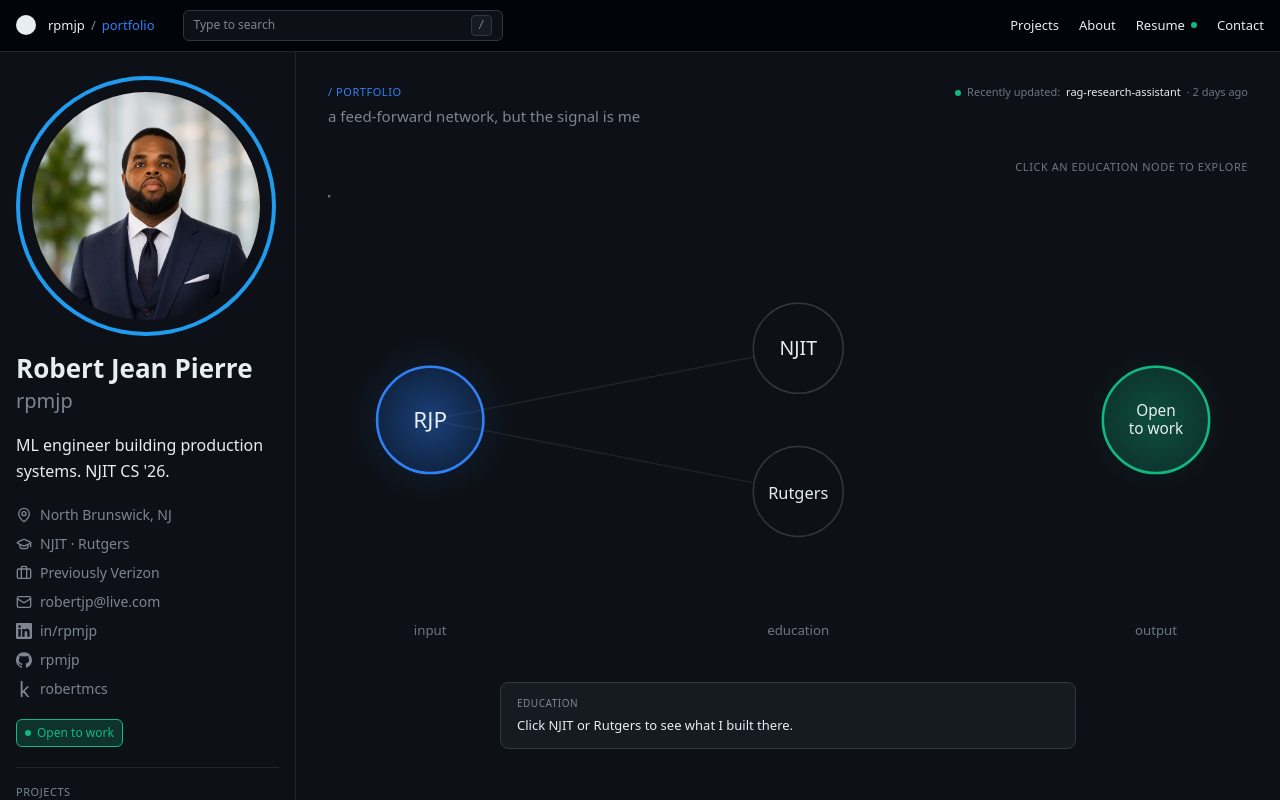
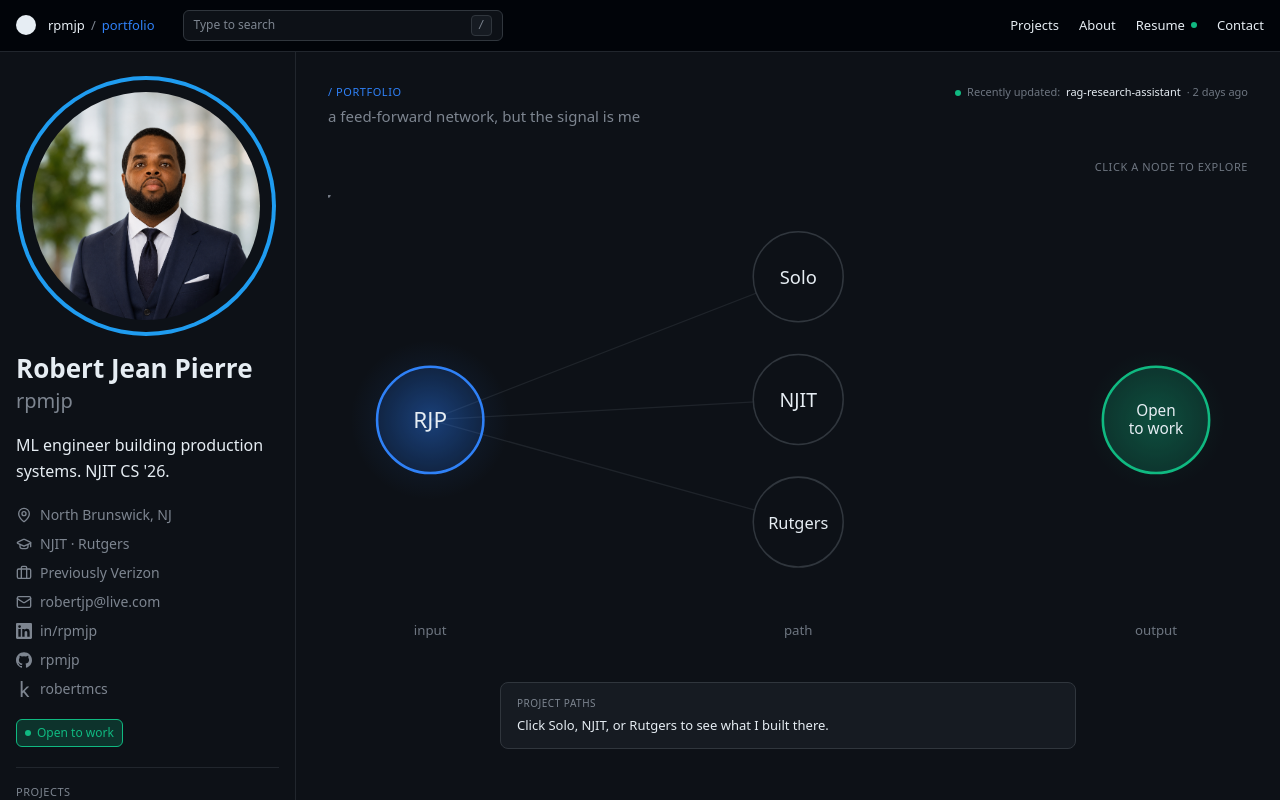
Before and after one commit to rpmjp/portfolio, a Next.js app: page / in a window 1280 px wide. Shown: the top 800 px of the page. Built offline with nearby package versions, Linux system fonts and the light colour scheme.

Commit message:
Add Robi project path and case study

```diff
--- a/app/components/NeuralHero.tsx
+++ b/app/components/NeuralHero.tsx
@@ -4,7 +4,7 @@ import { useState } from "react";
 import { useRouter } from "next/navigation";
 
 type Stage = 0 | 1 | 2;
-type Education = "njit" | "rutgers";
+type ProjectGroup = "solo" | "njit" | "rutgers";
 
 type Project = {
   id: string;
@@ -15,7 +15,10 @@ type Project = {
   updatedAgo: string;
 };
 
-const projectsBySchool: Record<Education, Project[]> = {
+const projectsByGroup: Record<ProjectGroup, Project[]> = {
+  solo: [
+    { id: "robi", label: "Robi", tipLabel: "production RAG", tipBody: "Retrieval-augmented assistant with hybrid search, guardrails, evals, monitoring, and a live About-page widget.", href: "/projects/robi", updatedAgo: "today" },
+  ],
   njit: [
     { id: "sentinel", label: "Sentinel", tipLabel: "flagship project", tipBody: "Fraud detection platform with calibrated LightGBM scoring, SHAP explanations, FastAPI, Postgres, and a live React analyst workspace.", href: "/projects/sentinel", updatedAgo: "recently" },
     { id: "swin", label: "Swin", tipLabel: "research", tipBody: "Swin Transformer study. 300+ models trained on RTX 4090, with ablations.", href: "/projects/swin-transformer-study", updatedAgo: "3 weeks ago" },
@@ -27,16 +30,18 @@ const projectsBySchool: Record<Education, Project[]> = {
   ],
 };
 
-const schoolInfo: Record<Education, { label: string; tipLabel: string; tipBody: string }> = {
+const groupInfo: Record<ProjectGroup, { label: string; tipLabel: string; tipBody: string }> = {
+  solo: { label: "Solo", tipLabel: "independent work", tipBody: "Self-directed production projects built outside coursework, starting with Robi." },
   njit: { label: "NJIT", tipLabel: "graduate studies", tipBody: "M.S. Computer Science. 3.9 GPA. Expected May 2026. Focus on deep learning and applied ML." },
   rutgers: { label: "Rutgers", tipLabel: "undergraduate", tipBody: "B.S. from Rutgers. Foundation in CS and software engineering." },
 };
 
 const POS = {
   rjpStage1: { x: 100, y: 220 },
-  schoolStage1Njit: { x: 460, y: 150 },
-  schoolStage1Rutgers: { x: 460, y: 290 },
-  schoolAnchorStage2: { x: 200, y: 220 },
+  groupStage1Solo: { x: 460, y: 80 },
+  groupStage1Njit: { x: 460, y: 200 },
+  groupStage1Rutgers: { x: 460, y: 320 },
+  groupAnchorStage2: { x: 200, y: 220 },
   projectX: 580,
   outputX: 810,
   outputY: 220,
@@ -50,7 +55,7 @@ const R = {
 
 export default function NeuralHero() {
   const [stage, setStage] = useState<Stage>(0);
-  const [selectedSchool, setSelectedSchool] = useState<Education | null>(null);
+  const [selectedGroup, setSelectedGroup] = useState<ProjectGroup | null>(null);
   const [hoveredId, setHoveredId] = useState<string | null>(null);
   const router = useRouter();
 
@@ -58,8 +63,8 @@ export default function NeuralHero() {
     if (stage === 0) setStage(1);
   }
 
-  function handleSchoolClick(school: Education) {
-    setSelectedSchool(school);
+  function handleGroupClick(group: ProjectGroup) {
+    setSelectedGroup(group);
     setStage(2);
     setHoveredId(null);
   }
@@ -71,7 +76,7 @@ export default function NeuralHero() {
   function handleBack() {
     if (stage === 2) {
       setStage(1);
-      setSelectedSchool(null);
+      setSelectedGroup(null);
       setHoveredId(null);
     } else if (stage === 1) {
       setStage(0);
@@ -87,12 +92,12 @@ export default function NeuralHero() {
     a.click();
   }
 
-  const currentProjects = selectedSchool ? projectsBySchool[selectedSchool] : [];
+  const currentProjects = selectedGroup ? projectsByGroup[selectedGroup] : [];
 
   const caption = (() => {
-    if (stage === 0) return "click an education node to explore";
-    if (stage === 1) return "click an education node to continue";
-    if (stage === 2) return `projects at ${schoolInfo[selectedSchool!].label}`;
+    if (stage === 0) return "click a node to explore";
+    if (stage === 1) return "click a node to continue";
+    if (stage === 2) return `projects from ${groupInfo[selectedGroup!].label}`;
     return "";
   })();
 
@@ -101,32 +106,32 @@ export default function NeuralHero() {
       const p = currentProjects.find((x) => x.id === hoveredId);
       if (p) return { tipLabel: p.tipLabel, tipBody: p.tipBody };
     }
-    if ((stage === 0 || stage === 1) && hoveredId && (hoveredId === "njit" || hoveredId === "rutgers")) {
-      return { tipLabel: schoolInfo[hoveredId].tipLabel, tipBody: schoolInfo[hoveredId].tipBody };
+    if ((stage === 0 || stage === 1) && hoveredId && (hoveredId === "solo" || hoveredId === "njit" || hoveredId === "rutgers")) {
+      return { tipLabel: groupInfo[hoveredId].tipLabel, tipBody: groupInfo[hoveredId].tipBody };
     }
-    if (stage === 2 && selectedSchool) {
-      return { tipLabel: `at ${schoolInfo[selectedSchool].label.toLowerCase()}`, tipBody: "Hover a project for details. Click to open the case study." };
+    if (stage === 2 && selectedGroup) {
+      return { tipLabel: `from ${groupInfo[selectedGroup].label.toLowerCase()}`, tipBody: "Hover a project for details. Click to open the case study." };
     }
     if (stage === 0 || stage === 1) {
-      return { tipLabel: "education", tipBody: "Click NJIT or Rutgers to see what I built there." };
+      return { tipLabel: "project paths", tipBody: "Click Solo, NJIT, or Rutgers to see what I built there." };
     }
-    return { tipLabel: "start", tipBody: "Click an education node to drill in." };
+    return { tipLabel: "start", tipBody: "Click a node to drill in." };
   })();
 
-  const njitPos = stage === 2 && selectedSchool === "njit" ? POS.schoolAnchorStage2 : POS.schoolStage1Njit;
-  const rutgersPos = stage === 2 && selectedSchool === "rutgers" ? POS.schoolAnchorStage2 : POS.schoolStage1Rutgers;
+  const soloPos = stage === 2 && selectedGroup === "solo" ? POS.groupAnchorStage2 : POS.groupStage1Solo;
+  const njitPos = stage === 2 && selectedGroup === "njit" ? POS.groupAnchorStage2 : POS.groupStage1Njit;
+  const rutgersPos = stage === 2 && selectedGroup === "rutgers" ? POS.groupAnchorStage2 : POS.groupStage1Rutgers;
 
-  // Education nodes now visible at stage 0 too
-  const njitOpacity = stage === 2 && selectedSchool !== "njit" ? 0 : 1;
-  const rutgersOpacity = stage === 2 && selectedSchool !== "rutgers" ? 0 : 1;
+  const soloOpacity = stage === 2 && selectedGroup !== "solo" ? 0 : 1;
+  const njitOpacity = stage === 2 && selectedGroup !== "njit" ? 0 : 1;
+  const rutgersOpacity = stage === 2 && selectedGroup !== "rutgers" ? 0 : 1;
 
   const rjpOpacity = stage === 2 ? 0 : 1;
   const rjpPointerEvents = stage === 2 ? "none" : "auto";
 
-  // Lines from RJP to schools visible at stage 0 and stage 1
-  const eduLinesVisible = stage === 0 || stage === 1;
+  const groupLinesVisible = stage === 0 || stage === 1;
 
-  const schoolAnchorPos = selectedSchool ? POS.schoolAnchorStage2 : POS.schoolStage1Njit;
+  const groupAnchorPos = selectedGroup ? POS.groupAnchorStage2 : POS.groupStage1Njit;
 
   return (
     <div className="w-full mx-auto" style={{ maxWidth: "min(100%, 1020px)" }}>
@@ -174,14 +179,36 @@ export default function NeuralHero() {
             </radialGradient>
           </defs>
 
-          {/* RJP -> NJIT and RJP -> Rutgers lines, visible at stage 0 and 1 */}
-          {eduLinesVisible && (
+          {groupLinesVisible && (
             <g>
               <line
                 x1={POS.rjpStage1.x}
                 y1={POS.rjpStage1.y}
-                x2={POS.schoolStage1Njit.x}
-                y2={POS.schoolStage1Njit.y}
+                x2={POS.groupStage1Solo.x}
+                y2={POS.groupStage1Solo.y}
+                stroke={hoveredId === "solo" ? "var(--accent-fg)" : "var(--border-default)"}
+                strokeWidth={hoveredId === "solo" ? 2 : 1.25}
+                opacity={hoveredId === "solo" ? 0.9 : 0.5}
+                style={{ transition: "opacity 0.3s, stroke 0.3s, stroke-width 0.3s" }}
+              />
+              <circle
+                r={hoveredId === "solo" ? 4 : 2.5}
+                fill={hoveredId === "solo" ? "var(--accent-fg)" : "var(--fg-muted)"}
+                opacity={hoveredId === "solo" ? 1 : 0.55}
+                style={{ transition: "r 0.3s, opacity 0.3s, fill 0.3s" }}
+              >
+                <animateMotion
+                  dur={hoveredId === "solo" ? "1.2s" : "2.8s"}
+                  repeatCount="indefinite"
+                  path={`M${POS.rjpStage1.x},${POS.rjpStage1.y} L${POS.groupStage1Solo.x},${POS.groupStage1Solo.y}`}
+                />
+              </circle>
+
+              <line
+                x1={POS.rjpStage1.x}
+                y1={POS.rjpStage1.y}
+                x2={POS.groupStage1Njit.x}
+                y2={POS.groupStage1Njit.y}
                 stroke={hoveredId === "njit" ? "var(--accent-fg)" : "var(--border-default)"}
                 strokeWidth={hoveredId === "njit" ? 2 : 1.25}
                 opacity={hoveredId === "njit" ? 0.9 : 0.5}
@@ -196,15 +223,15 @@ export default function NeuralHero() {
                 <animateMotion
                   dur={hoveredId === "njit" ? "1.2s" : "3.2s"}
                   repeatCount="indefinite"
-                  path={`M${POS.rjpStage1.x},${POS.rjpStage1.y} L${POS.schoolStage1Njit.x},${POS.schoolStage1Njit.y}`}
+                  path={`M${POS.rjpStage1.x},${POS.rjpStage1.y} L${POS.groupStage1Njit.x},${POS.groupStage1Njit.y}`}
                 />
               </circle>
 
               <line
                 x1={POS.rjpStage1.x}
                 y1={POS.rjpStage1.y}
-                x2={POS.schoolStage1Rutgers.x}
-                y2={POS.schoolStage1Rutgers.y}
+                x2={POS.groupStage1Rutgers.x}
+                y2={POS.groupStage1Rutgers.y}
                 stroke={hoveredId === "rutgers" ? "var(--accent-fg)" : "var(--border-default)"}
                 strokeWidth={hoveredId === "rutgers" ? 2 : 1.25}
                 opacity={hoveredId === "rutgers" ? 0.9 : 0.5}
@@ -219,13 +246,13 @@ export default function NeuralHero() {
                 <animateMotion
                   dur={hoveredId === "rutgers" ? "1.2s" : "3.6s"}
                   repeatCount="indefinite"
-                  path={`M${POS.rjpStage1.x},${POS.rjpStage1.y} L${POS.schoolStage1Rutgers.x},${POS.schoolStage1Rutgers.y}`}
+                  path={`M${POS.rjpStage1.x},${POS.rjpStage1.y} L${POS.groupStage1Rutgers.x},${POS.groupStage1Rutgers.y}`}
                 />
               </circle>
             </g>
           )}
 
-          {stage === 2 && selectedSchool && (
+          {stage === 2 && selectedGroup && (
             <g>
               {currentProjects.map((p, i) => {
                 const spacing = 460 / (currentProjects.length + 1);
@@ -234,8 +261,8 @@ export default function NeuralHero() {
                 return (
                   <g key={`edge-${p.id}`}>
                     <line
-                      x1={schoolAnchorPos.x}
-                      y1={schoolAnchorPos.y}
+                      x1={groupAnchorPos.x}
+                      y1={groupAnchorPos.y}
                       x2={POS.projectX}
                       y2={py}
                       stroke={isHovered ? "var(--accent-fg)" : "var(--border-default)"}
@@ -252,7 +279,7 @@ export default function NeuralHero() {
                       <animateMotion
                         dur={isHovered ? "1.2s" : `${3 + i * 0.4}s`}
                         repeatCount="indefinite"
-                        path={`M${schoolAnchorPos.x},${schoolAnchorPos.y} L${POS.projectX},${py}`}
+                        path={`M${groupAnchorPos.x},${groupAnchorPos.y} L${POS.projectX},${py}`}
                       />
                     </circle>
                   </g>
@@ -277,19 +304,48 @@ export default function NeuralHero() {
           </g>
 
           <g
+            style={{ cursor: soloOpacity > 0 ? "pointer" : "default", opacity: soloOpacity, transition: "opacity 0.5s" }}
+            pointerEvents={soloOpacity > 0 ? "auto" : "none"}
+            onMouseEnter={() => setHoveredId("solo")}
+            onMouseLeave={() => setHoveredId(null)}
+            onClick={() => (stage === 0 || stage === 1) && handleGroupClick("solo")}
+          >
+            <circle
+              cx={soloPos.x}
+              cy={soloPos.y}
+              r={R.mid}
+              fill="var(--bg-canvas)"
+              stroke={hoveredId === "solo" || (stage === 2 && selectedGroup === "solo") ? "var(--accent-fg)" : "var(--border-default)"}
+              strokeWidth={hoveredId === "solo" || (stage === 2 && selectedGroup === "solo") ? 2.5 : 1.5}
+              style={{ transition: "cx 0.6s cubic-bezier(0.4,0,0.2,1), cy 0.6s cubic-bezier(0.4,0,0.2,1), stroke 0.2s, stroke-width 0.2s" }}
+            />
+            <text
+              x={soloPos.x}
+              y={soloPos.y + 7}
+              textAnchor="middle"
+              fill="var(--fg-default)"
+              fontSize={18}
+              fontWeight={stage === 2 && selectedGroup === "solo" ? 500 : 400}
+              style={{ transition: "x 0.6s cubic-bezier(0.4,0,0.2,1), y 0.6s cubic-bezier(0.4,0,0.2,1)" }}
+            >
+              Solo
+            </text>
+          </g>
+
+          <g
             style={{ cursor: njitOpacity > 0 ? "pointer" : "default", opacity: njitOpacity, transition: "opacity 0.5s" }}
             pointerEvents={njitOpacity > 0 ? "auto" : "none"}
             onMouseEnter={() => setHoveredId("njit")}
             onMouseLeave={() => setHoveredId(null)}
-            onClick={() => (stage === 0 || stage === 1) && handleSchoolClick("njit")}
+            onClick={() => (stage === 0 || stage === 1) && handleGroupClick("njit")}
           >
             <circle
               cx={njitPos.x}
               cy={njitPos.y}
               r={R.mid}
               fill="var(--bg-canvas)"
-              stroke={hoveredId === "njit" || (stage === 2 && selectedSchool === "njit") ? "var(--accent-fg)" : "var(--border-default)"}
-              strokeWidth={hoveredId === "njit" || (stage === 2 && selectedSchool === "njit") ? 2.5 : 1.5}
+              stroke={hoveredId === "njit" || (stage === 2 && selectedGroup === "njit") ? "var(--accent-fg)" : "var(--border-default)"}
+              strokeWidth={hoveredId === "njit" || (stage === 2 && selectedGroup === "njit") ? 2.5 : 1.5}
               style={{ transition: "cx 0.6s cubic-bezier(0.4,0,0.2,1), cy 0.6s cubic-bezier(0.4,0,0.2,1), stroke 0.2s, stroke-width 0.2s" }}
             />
             <text
@@ -298,7 +354,7 @@ export default function NeuralHero() {
               textAnchor="middle"
               fill="var(--fg-default)"
               fontSize={19}
-              fontWeight={stage === 2 && selectedSchool === "njit" ? 500 : 400}
+              fontWeight={stage === 2 && selectedGroup === "njit" ? 500 : 400}
               style={{ transition: "x 0.6s cubic-bezier(0.4,0,0.2,1), y 0.6s cubic-bezier(0.4,0,0.2,1)" }}
             >
               NJIT
@@ -310,15 +366,15 @@ export default function NeuralHero() {
             pointerEvents={rutgersOpacity > 0 ? "auto" : "none"}
             onMouseEnter={() => setHoveredId("rutgers")}
             onMouseLeave={() => setHoveredId(null)}
-            onClick={() => (stage === 0 || stage === 1) && handleSchoolClick("rutgers")}
+            onClick={() => (stage === 0 || stage === 1) && handleGroupClick("rutgers")}
           >
             <circle
               cx={rutgersPos.x}
               cy={rutgersPos.y}
               r={R.mid}
               fill="var(--bg-canvas)"
-              stroke={hoveredId === "rutgers" || (stage === 2 && selectedSchool === "rutgers") ? "var(--accent-fg)" : "var(--border-default)"}
-              strokeWidth={hoveredId === "rutgers" || (stage === 2 && selectedSchool === "rutgers") ? 2.5 : 1.5}
+              stroke={hoveredId === "rutgers" || (stage === 2 && selectedGroup === "rutgers") ? "var(--accent-fg)" : "var(--border-default)"}
+              strokeWidth={hoveredId === "rutgers" || (stage === 2 && selectedGroup === "rutgers") ? 2.5 : 1.5}
               style={{ transition: "cx 0.6s cubic-bezier(0.4,0,0.2,1), cy 0.6s cubic-bezier(0.4,0,0.2,1), stroke 0.2s, stroke-width 0.2s" }}
             />
             <text
@@ -327,14 +383,14 @@ export default function NeuralHero() {
               textAnchor="middle"
               fill="var(--fg-default)"
               fontSize={16}
-              fontWeight={stage === 2 && selectedSchool === "rutgers" ? 500 : 400}
+              fontWeight={stage === 2 && selectedGroup === "rutgers" ? 500 : 400}
               style={{ transition: "x 0.6s cubic-bezier(0.4,0,0.2,1), y 0.6s cubic-bezier(0.4,0,0.2,1)" }}
             >
               Rutgers
             </text>
           </g>
 
-          {stage === 2 && selectedSchool && (
+          {stage === 2 && selectedGroup && (
             <g>
               {currentProjects.map((p, i) => {
                 const spacing = 460 / (currentProjects.length + 1);
@@ -368,7 +424,7 @@ export default function NeuralHero() {
 
           <g fontSize="13" fill="var(--fg-subtle)" fontWeight={500}>
             <text x={100} y={430} textAnchor="middle" opacity={stage === 2 ? 0.3 : 1} style={{ transition: "opacity 0.5s" }}>input</text>
-            <text x={stage === 2 ? POS.schoolAnchorStage2.x : POS.schoolStage1Njit.x} y={430} textAnchor="middle" style={{ transition: "x 0.6s cubic-bezier(0.4,0,0.2,1)" }}>{stage === 2 ? schoolInfo[selectedSchool!].label.toLowerCase() : "education"}</text>
+            <text x={stage === 2 ? POS.groupAnchorStage2.x : POS.groupStage1Njit.x} y={430} textAnchor="middle" style={{ transition: "x 0.6s cubic-bezier(0.4,0,0.2,1)" }}>{stage === 2 ? groupInfo[selectedGroup!].label.toLowerCase() : "path"}</text>
             <text x={POS.projectX} y={430} textAnchor="middle" opacity={stage === 2 ? 1 : 0} style={{ transition: "opacity 0.5s" }}>projects</text>
             <text x={POS.outputX} y={430} textAnchor="middle">output</text>
           </g>
--- a/app/lib/projects.ts
+++ b/app/lib/projects.ts
@@ -434,6 +434,15 @@ export const projects: Project[] = [
     liveDemoUrl: "https://robertjeanpierre.com/about",
     stack: ["FastAPI", "Python", "Postgres", "pgvector", "Redis", "Groq", "Prometheus", "Grafana", "Docker"],
     dateRange: "2026",
+    activity: {
+      start: "2026-05-01",
+      end: "2026-06-01",
+      baseUpdates: 4,
+      activeRatio: 0.72,
+      color: "#a371f7",
+      colors: ["#231a36", "#3d2a63", "#6e40c9", "#a371f7"],
+      focus: ["RAG backend", "retrieval evals", "guardrails", "monitoring", "portfolio integration"],
+    },
     tree: [
       {
         name: "robi",
```
